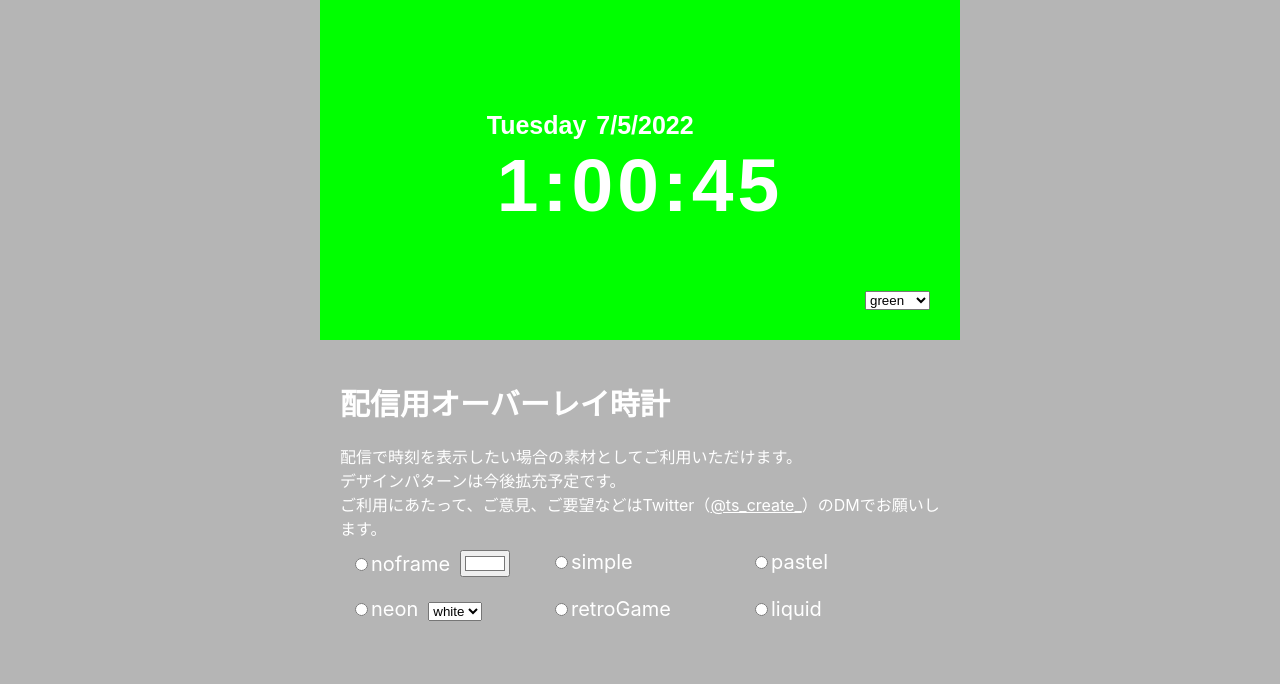
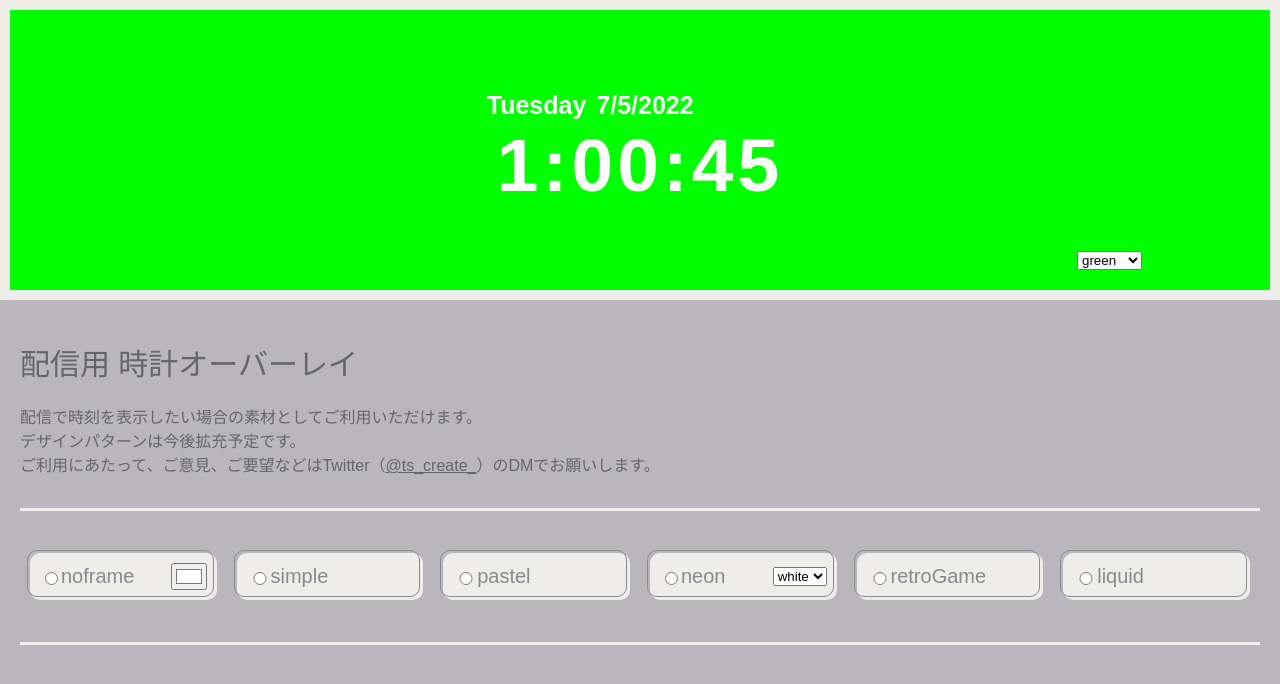
Before and after one commit to tsukuruhito/stream-clocks, a React (Vite) app: page / in a window 1280 px wide. Shown: the top 684 px of the page. Built offline with nearby package versions, Linux system fonts and the light colour scheme.

Commit message:
page design changed

```diff
--- a/src/App.css
+++ b/src/App.css
@@ -5,6 +5,18 @@
   height: 300px;
   display: flex;
   align-items: center;
+  box-sizing: border-box;
+}
+.frame::before{
+  content: '';
+  position: absolute;
+  top: 0;
+  left: 0;
+  width: 100%;
+  height: 100%;
+  pointer-events: none;
+  border: 10px solid #EEEDE7;
+  box-sizing: border-box;
 }
 
 .frame.green{
@@ -22,7 +34,7 @@
 
 .chromakey{
   position: absolute;
-  right: 20px;
+  right: 10%;
   bottom: 20px;
   display: flex;
 }
@@ -36,19 +48,25 @@
   flex-direction: column;
 }
 .row>*{
-  width: 600px;
+  width: 100%;
+  min-width: 400px;
   margin: 0 auto;
 }
 
+
 .inner{
   padding: 20px;
-  color: #fff;
+  color: #666;
+  box-sizing: border-box;
 }
 .inner p{
   margin: 0;
+  font-family: a-otf-jun-pro, sans-serif;
+  font-weight: 300;
+  font-style: normal;
 }
 .inner a{
-  color: #fff;
+  color: #666;
 }
 
 .page_title{
@@ -57,8 +75,17 @@
   font-family: futura-pt,sans-serif;
   font-weight: bold;
   font-style: normal;
+  color: #666;
+  font-family: a-otf-jun-pro, sans-serif;
+  font-weight: 300;
+  font-style: normal;
 }
-
+.control{
+  padding: 2rem 0;
+  border-top: 3px solid #EEEDE7;
+  border-bottom: 3px solid #EEEDE7;
+  margin-top: 2rem;
+}
 .control ul{
   list-style: none;
   padding: 0;
@@ -70,9 +97,41 @@
   cursor: pointer;
   margin: 10px;
   font-size: 20px;
+  color: #868B8E;
+  background-color: #EEEDE7;
+  padding: 10px;
+  box-sizing: border-box;
+  border-radius: 10px;
+  font-family: a-otf-jun-pro, sans-serif;
+  font-weight: 300;
+  font-style: normal;
+  display: flex;
+  align-items: center;
+  position: relative;
+}
+.control li::before{
+  content: "";
+  position: absolute;
+  border: 1px solid #868B8E;
+  border-radius: 10px;
+  box-sizing: border-box;
+  display: block;
+  width:100%;
+  height: 100%;
+  left: -3px;
+  top: -3px;
+  pointer-events: none;
 }
 .control label, .control input{
   cursor: pointer;
+}
+.control input{
+  display: inline-block;
+  width: 10%;
+}
+.control label{
+  display: inline-block;
+  width: 90%;
 }
 
 .noframe{
@@ -140,6 +199,7 @@
   font-family: marigny,sans-serif;
   font-weight: 500;
   font-style: normal;
+  background-repeat: no-repeat;
 }
 .pastel .date_body{
   position: relative;
--- a/src/App.jsx
+++ b/src/App.jsx
@@ -53,10 +53,10 @@ function App() {
         </div>
       </div>
       <div className="inner">
-        <h1 className='page_title'>配信用オーバーレイ時計</h1>
+        <h1 className='page_title'>配信用&nbsp;時計オーバーレイ</h1>
         <p>配信で時刻を表示したい場合の素材としてご利用いただけます。</p>
         <p>デザインパターンは今後拡充予定です。</p>
-        <p>ご利用にあたって、ご意見、ご要望などはTwitter（<a href="https://twitter.com/ts_create_">@ts_create_</a>）のDMでお願いします。</p>
+        <p>ご利用にあたって、ご意見、ご要望などはTwitter（<a href="https://twitter.com/ts_create_" target="_blanc" rel="noopener">@ts_create_</a>）のDMでお願いします。</p>
         <section className='control'>
           <ul>
             {
@@ -65,7 +65,7 @@ function App() {
                   <li key={index}>
                     <input id={item} type="radio" name="type" value={item} onClick={onClickType}/>
                     <label htmlFor={item}>{item}</label>
-                    {item==="noframe" && <input type='color' defaultValue={color} style={{marginLeft:"10px"}} onChange={(e)=>colorSelect(e)}/>}
+                    {item==="noframe" && <input type='color' defaultValue={color} style={{marginLeft:"10px",width:"50px"}} onChange={(e)=>colorSelect(e)}/>}
                     {item==="neon" &&
                       <select style={{marginLeft:"10px"}} onChange={e=>neonSelect(e)}>
                         {neonArray.map((item,index)=>{
--- a/src/index.css
+++ b/src/index.css
@@ -5,7 +5,7 @@ body {
     sans-serif;
   -webkit-font-smoothing: antialiased;
   -moz-osx-font-smoothing: grayscale;
-  background-color: #b5b5b5;
+  background-color: #B9B7BD;
 }
 
 code {
```
Also changed, not shown: src/main.jsx (indentation only).
